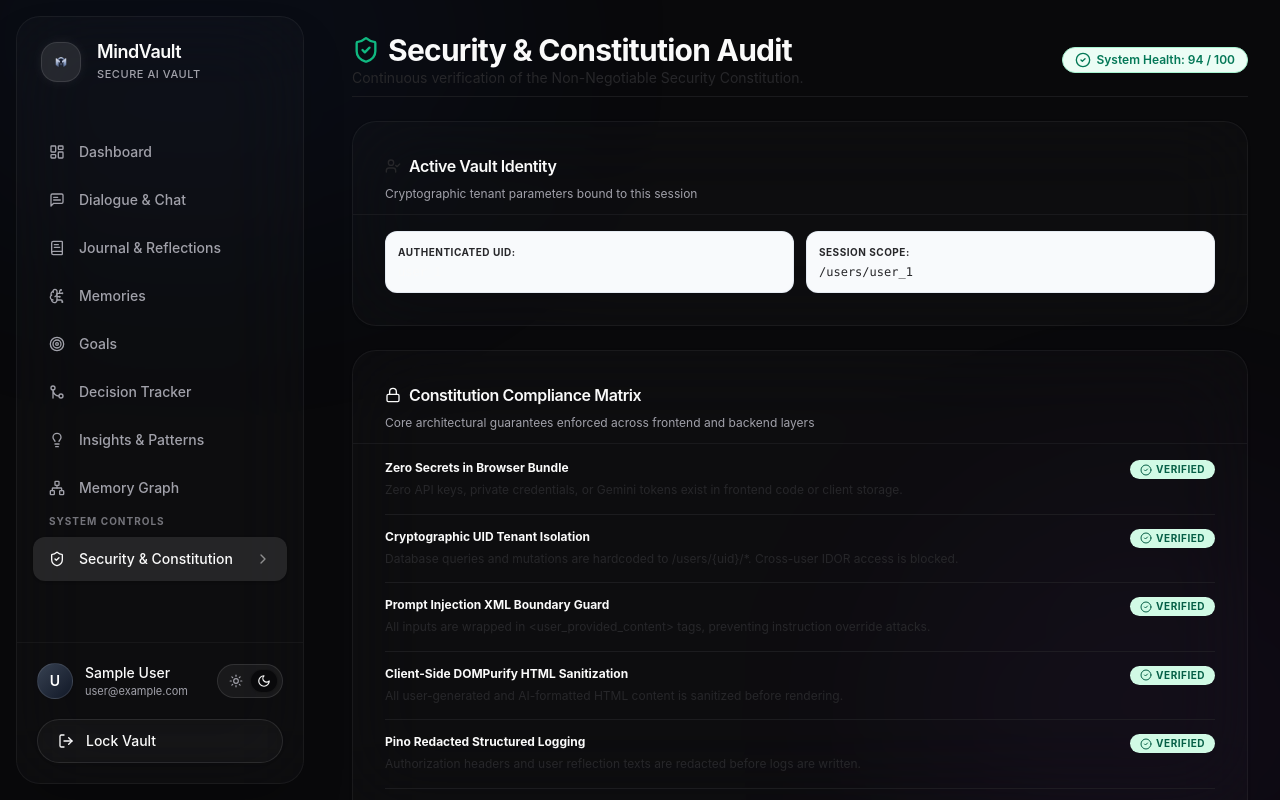
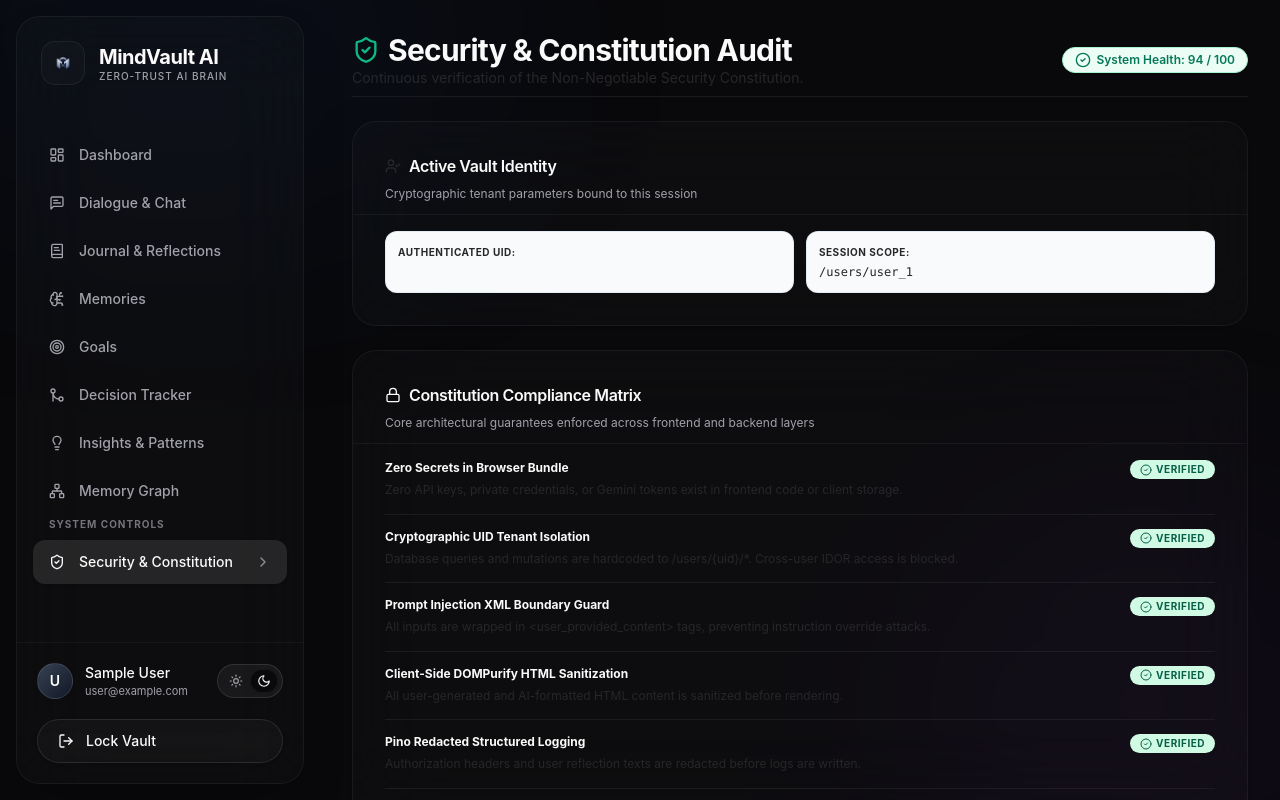
Before and after one commit to JAY4IGNITE/MindVault, a React (Vite) app in the folder frontend/: page /security in a window 1280 px wide. Built offline with nearby package versions, Linux system fonts and the light colour scheme; no server answers; sample sign-in values are in the browser's storage.

Commit message:
feat: implement LandingPage and DashboardLayout components for the application interface

```diff
--- a/frontend/src/components/layout/DashboardLayout.tsx
+++ b/frontend/src/components/layout/DashboardLayout.tsx
@@ -81,11 +81,11 @@
 
       {/* Mobile Top Bar */}
       <div className="lg:hidden shrink-0 flex items-center justify-between p-4 border-b border-foreground/10 glass-panel sticky top-0 z-50">
-        <div className="flex items-center gap-3">
-          <div className="h-9 w-9 rounded-xl bg-foreground/10 flex items-center justify-center text-foreground border border-foreground/10 overflow-hidden p-1.5">
-            <img src="/logo.png" alt="MindVault AI" className="h-full w-full object-contain drop-shadow-sm" />
+        <div className="flex items-center gap-[12px]">
+          <div className="shrink-0 flex items-center justify-center w-[36px] h-[36px] rounded-[12px] bg-foreground/[0.02] border border-foreground/[0.06] shadow-sm">
+            <img src="/logo.png" alt="MindVault AI Logo" className="w-[70%] h-[70%] object-contain" />
           </div>
-          <span className="font-display font-semibold text-lg text-foreground tracking-tight">MindVault</span>
+          <span className="font-display font-bold text-lg text-foreground tracking-tight leading-none mt-0.5">MindVault AI</span>
         </div>
         <Button variant="ghost" size="icon" onClick={() => setIsMobileMenuOpen(!isMobileMenuOpen)} className="hover:bg-foreground/10 text-foreground">
           {isMobileMenuOpen ? <X className="h-5 w-5" /> : <Menu className="h-5 w-5" />}
@@ -109,13 +109,13 @@
         )}
       >
         <div className="flex-1 h-full flex flex-col bg-background/60 lg:bg-foreground/[0.02] backdrop-blur-2xl border border-foreground/[0.05] rounded-[24px] shadow-2xl overflow-hidden">
-          <div className="p-6 hidden lg:flex items-center gap-4">
-            <div className="h-10 w-10 rounded-2xl bg-foreground/10 flex items-center justify-center text-foreground border border-foreground/10 shadow-glow overflow-hidden p-1.5">
-              <img src="/logo.png" alt="MindVault AI" className="h-full w-full object-contain drop-shadow-sm" />
+          <div className="p-6 hidden lg:flex items-center gap-[14px]">
+            <div className="shrink-0 flex items-center justify-center w-[44px] h-[44px] rounded-[14px] bg-foreground/[0.02] border border-foreground/[0.06] shadow-sm">
+              <img src="/logo.png" alt="MindVault AI Logo" className="w-[70%] h-[70%] object-contain" />
             </div>
-            <div>
-              <span className="block font-display font-semibold text-lg text-foreground tracking-tight leading-tight">MindVault</span>
-              <span className="block text-[11px] font-medium uppercase tracking-wider text-muted-foreground mt-0.5">Secure AI Vault</span>
+            <div className="flex flex-col justify-center mt-[2px]">
+              <span className="font-display font-bold text-[20px] tracking-tight text-foreground leading-none">MindVault AI</span>
+              <span className="text-[10px] uppercase font-medium text-muted-foreground tracking-[0.1em] mt-1 leading-none">Zero-Trust AI Brain</span>
             </div>
           </div>
 
--- a/frontend/src/pages/LandingPage.tsx
+++ b/frontend/src/pages/LandingPage.tsx
@@ -9,13 +9,13 @@
     <div className="min-h-screen flex flex-col bg-background font-sans selection:bg-accent/20">
       {/* Header */}
       <header className="py-5 px-6 md:px-12 flex justify-between items-center max-w-7xl mx-auto w-full border-b border-foreground/10 bg-background/80 backdrop-blur-md sticky top-0 z-20">
-        <div className="flex items-center gap-3">
-          <div className="h-10 w-10 rounded-xl bg-foreground/10 text-foreground flex items-center justify-center shadow-subtle p-1.5 overflow-hidden">
-            <img src="/logo.png" alt="MindVault AI Logo" className="h-full w-full object-contain drop-shadow-sm" />
+        <div className="flex items-center gap-[14px]">
+          <div className="shrink-0 flex items-center justify-center w-[38px] h-[38px] md:w-[46px] md:h-[46px] rounded-[12px] md:rounded-[14px] bg-foreground/[0.02] border border-foreground/[0.06] shadow-sm">
+            <img src="/logo.png" alt="MindVault AI Logo" className="w-[70%] h-[70%] object-contain" />
           </div>
-          <div>
-            <span className="font-display font-bold text-xl tracking-tight text-foreground block leading-none">MindVault AI</span>
-            <span className="text-[10px] uppercase font-semibold text-muted-foreground tracking-wider">Zero-Trust AI Brain</span>
+          <div className="flex flex-col justify-center mt-[2px]">
+            <span className="font-display font-bold text-xl md:text-[22px] tracking-tight text-foreground leading-none">MindVault AI</span>
+            <span className="text-[10px] uppercase font-medium text-muted-foreground tracking-[0.1em] mt-1 leading-none">Zero-Trust AI Brain</span>
           </div>
         </div>
         <div className="flex items-center gap-3">
```
